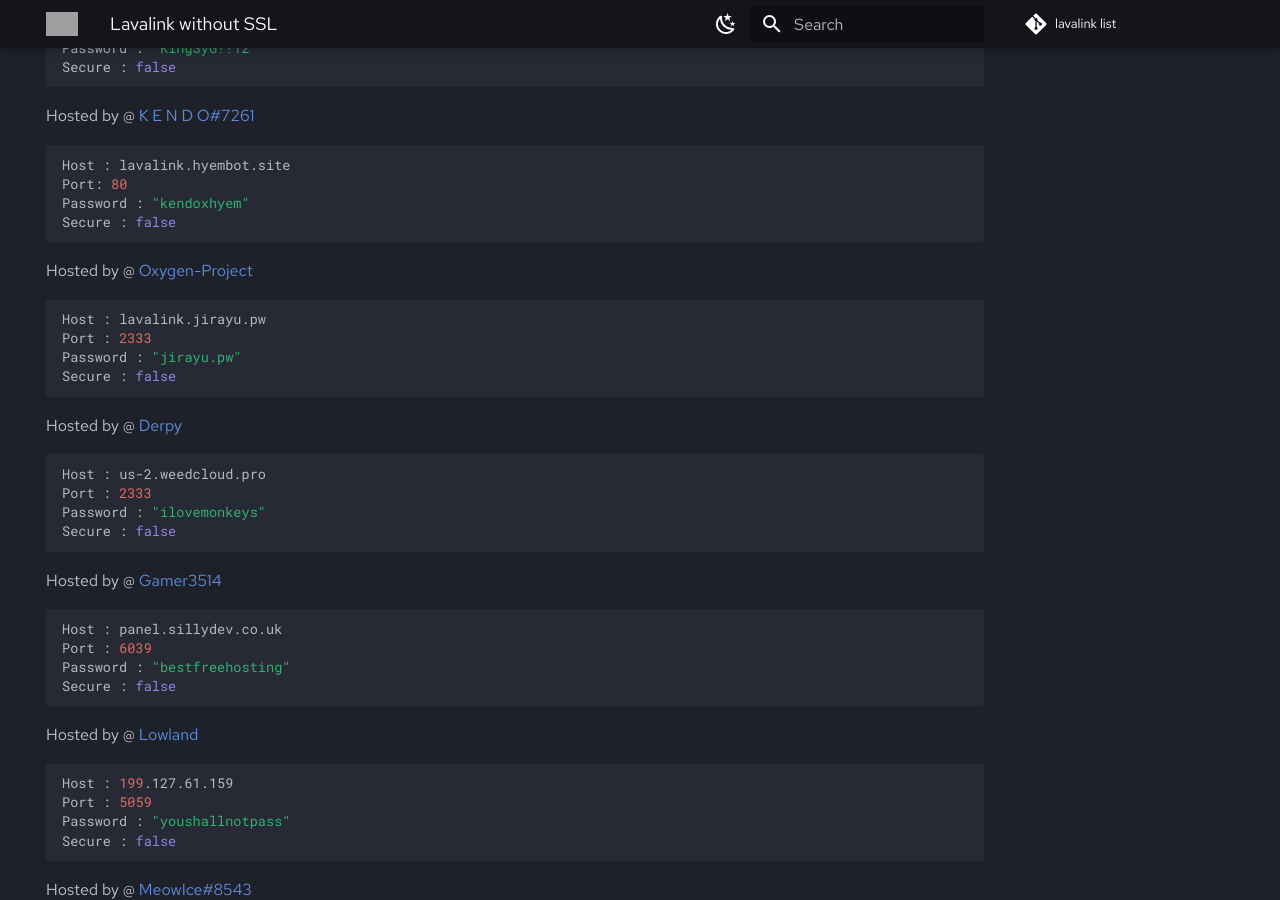
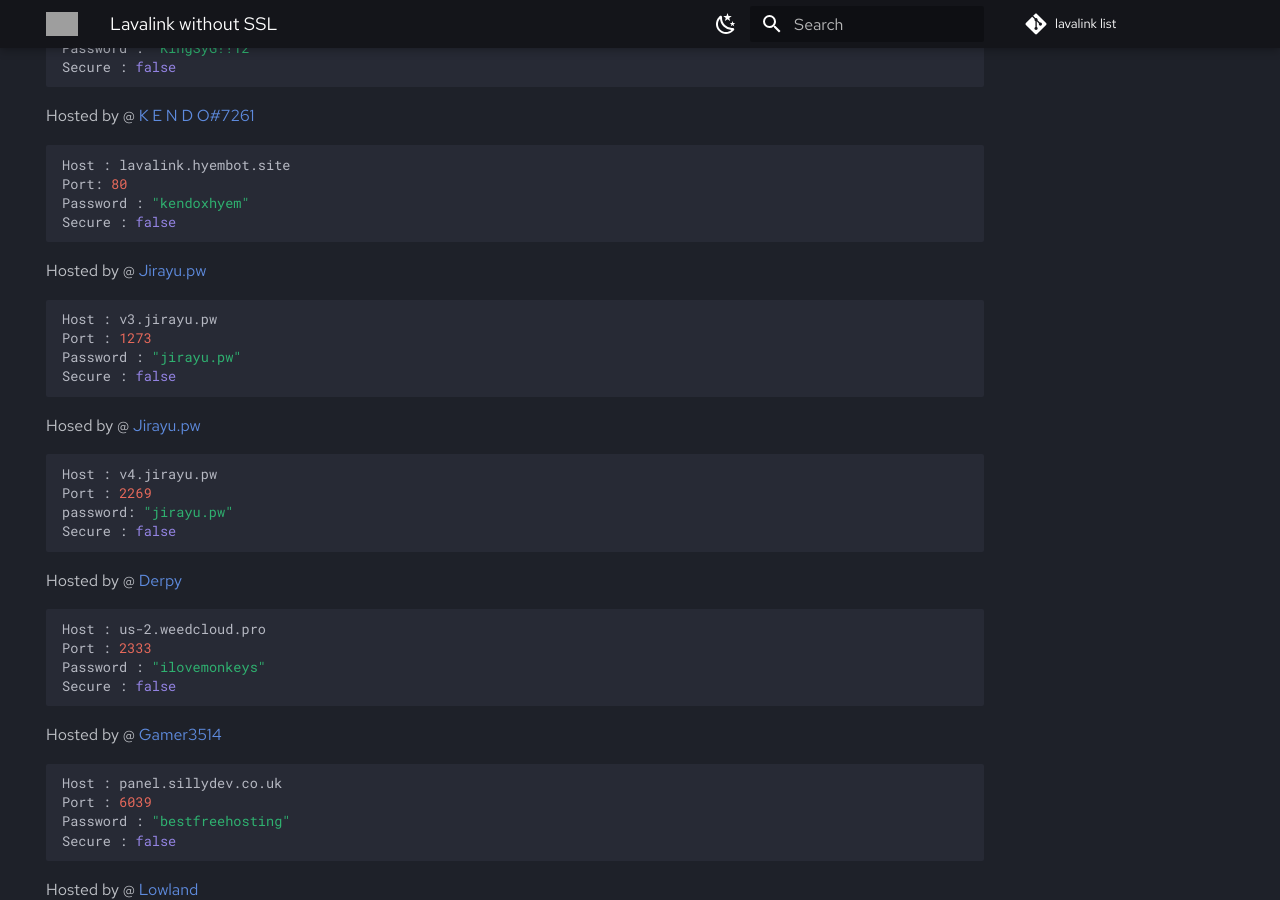
Before and after one commit to DarrenOfficial/lavalink-list, an MkDocs documentation site: the page built from docs/NoSSL/lavalink-without-ssl.md, in a window 1280 px wide and 900 px high, scrolled down 4637 px. Built offline with MkDocs 1.6.1 and Material for MkDocs 9.7.7, drawn with Linux system fonts in a browser that asks for light colours; comment, search, counter and statistics services are not loaded; grey boxes are pictures that could not be loaded.

Commit message:
Update lavalink-without-ssl.md

````diff
--- a/docs/NoSSL/lavalink-without-ssl.md
+++ b/docs/NoSSL/lavalink-without-ssl.md
@@ -247,11 +247,19 @@ Password : "kendoxhyem"
 Secure : false
 ```
 
-Hosted by @ [Oxygen-Project](https://jirayu.pw/)
+Hosted by @ [Jirayu.pw](https://jirayu.pw/)
 ```bash
-Host : lavalink.jirayu.pw
-Port : 2333
+Host : v3.jirayu.pw
+Port : 1273
 Password : "jirayu.pw"
+Secure : false
+```
+
+Hosed by @ [Jirayu.pw](https://jirayu.pw/)
+```bash
+Host : v4.jirayu.pw
+Port : 2269
+password: "jirayu.pw"
 Secure : false
 ```
 
````
